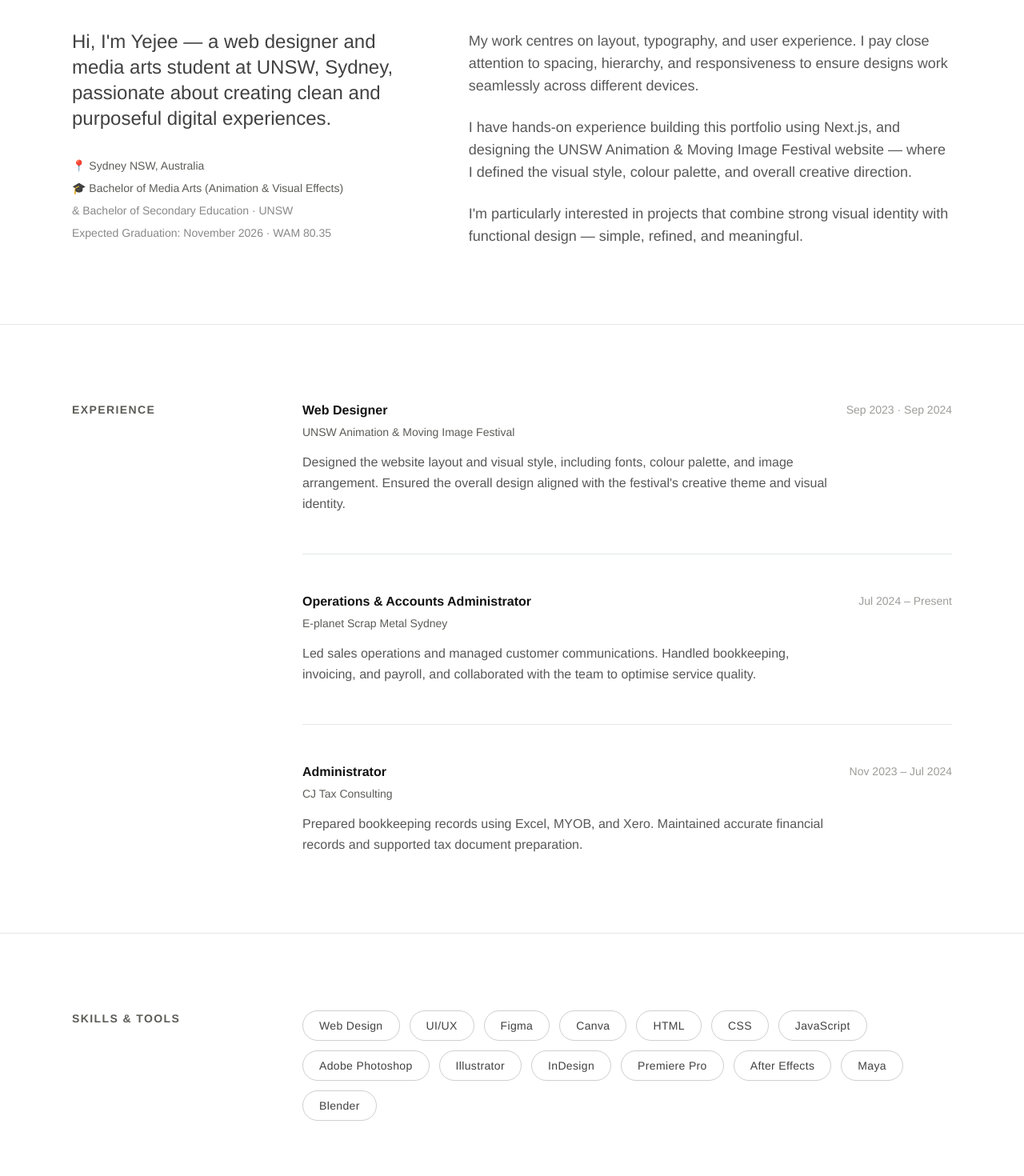
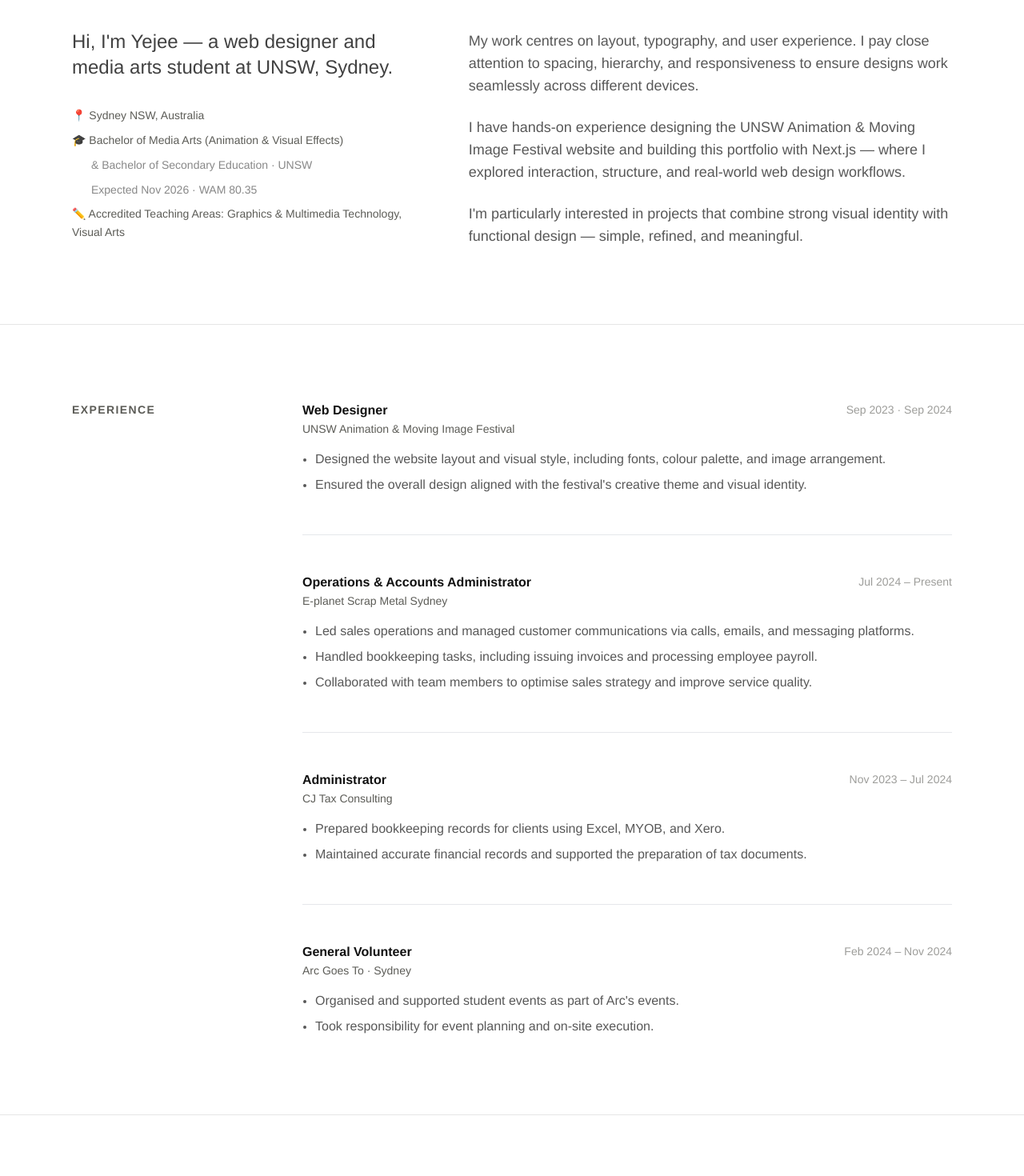
Before and after one commit to Hihihi857/portfolio, a Next.js app: page /aboutme in a window 1280 px wide. Shown: the part 360-1830 px from the top of the page at 80% size. Built offline with nearby package versions, Linux system fonts and the light colour scheme.

Commit message:
feat: About Me — full resume data (bullets, skills, education, volunteer)

```diff
--- a/app/aboutme/page.tsx
+++ b/app/aboutme/page.tsx
@@ -3,11 +3,19 @@
 import { motion } from "framer-motion";
 
 const skills = [
+  // Web & Design
   "Web Design", "UI/UX", "Figma", "Canva",
+  // Code
   "HTML", "CSS", "JavaScript",
-  "Adobe Photoshop", "Illustrator", "InDesign",
-  "Premiere Pro", "After Effects",
-  "Maya", "Blender",
+  // Adobe CC
+  "Photoshop", "Illustrator", "InDesign",
+  "Premiere Pro", "After Effects", "Lightroom",
+  // 3D & VFX
+  "Maya", "Blender", "Nuke",
+  // Office
+  "Word", "Excel", "PowerPoint",
+  // Accounting
+  "MYOB", "Xero",
 ];
 
 const experience = [
@@ -15,19 +23,38 @@ const experience = [
     role: "Web Designer",
     org: "UNSW Animation & Moving Image Festival",
     period: "Sep 2023 · Sep 2024",
-    desc: "Designed the website layout and visual style, including fonts, colour palette, and image arrangement. Ensured the overall design aligned with the festival's creative theme and visual identity.",
+    bullets: [
+      "Designed the website layout and visual style, including fonts, colour palette, and image arrangement.",
+      "Ensured the overall design aligned with the festival's creative theme and visual identity.",
+    ],
   },
   {
     role: "Operations & Accounts Administrator",
     org: "E-planet Scrap Metal Sydney",
     period: "Jul 2024 – Present",
-    desc: "Led sales operations and managed customer communications. Handled bookkeeping, invoicing, and payroll, and collaborated with the team to optimise service quality.",
+    bullets: [
+      "Led sales operations and managed customer communications via calls, emails, and messaging platforms.",
+      "Handled bookkeeping tasks, including issuing invoices and processing employee payroll.",
+      "Collaborated with team members to optimise sales strategy and improve service quality.",
+    ],
   },
   {
     role: "Administrator",
     org: "CJ Tax Consulting",
     period: "Nov 2023 – Jul 2024",
-    desc: "Prepared bookkeeping records using Excel, MYOB, and Xero. Maintained accurate financial records and supported tax document preparation.",
+    bullets: [
+      "Prepared bookkeeping records for clients using Excel, MYOB, and Xero.",
+      "Maintained accurate financial records and supported the preparation of tax documents.",
+    ],
+  },
+  {
+    role: "General Volunteer",
+    org: "Arc Goes To · Sydney",
+    period: "Feb 2024 – Nov 2024",
+    bullets: [
+      "Organised and supported student events as part of Arc's events.",
+      "Took responsibility for event planning and on-site execution.",
+    ],
   },
 ];
 
@@ -36,7 +63,7 @@ const fadeUp = {
   visible: (i: number) => ({
     opacity: 1,
     y: 0,
-    transition: { duration: 0.6, ease: [0.22, 1, 0.36, 1], delay: i * 0.1 },
+    transition: { duration: 0.6, ease: [0.22, 1, 0.36, 1], delay: i * 0.08 },
   }),
 };
 
@@ -57,7 +84,7 @@ export default function AboutMePage() {
 
           <motion.h1
             custom={1} initial="hidden" animate="visible" variants={fadeUp}
-            className="font-display text-[13vw] font-bold leading-[0.88] tracking-tight text-ink md:text-[9vw] lg:text-[7.5vw] max-w-5xl"
+            className="font-display text-[13vw] font-bold leading-[0.88] tracking-tight md:text-[9vw] lg:text-[7.5vw] max-w-5xl"
           >
             Designing for the web.
           </motion.h1>
@@ -67,22 +94,23 @@ export default function AboutMePage() {
             className="mt-16 mb-16 h-px w-full bg-ink/10"
           />
 
-          {/* Two-column */}
           <div className="grid gap-16 lg:grid-cols-[1fr_1.4fr] lg:items-start">
 
+            {/* Left */}
             <motion.div custom={3} initial="hidden" animate="visible" variants={fadeUp}>
               <p className="text-xl leading-[1.75] text-ink/80 md:text-2xl">
-                Hi, I&apos;m Yejee — a web designer and media arts student at UNSW,
-                Sydney, passionate about creating clean and purposeful digital experiences.
+                Hi, I&apos;m Yejee — a web designer and media arts student at UNSW, Sydney.
               </p>
-              <div className="mt-8 space-y-2 text-sm text-graphite">
+              <div className="mt-8 space-y-2 text-sm leading-relaxed text-graphite">
                 <p>📍 Sydney NSW, Australia</p>
                 <p>🎓 Bachelor of Media Arts (Animation &amp; Visual Effects)</p>
-                <p className="text-ink/50">&amp; Bachelor of Secondary Education · UNSW</p>
-                <p className="text-ink/50">Expected Graduation: November 2026 · WAM 80.35</p>
+                <p className="pl-6 text-ink/50">&amp; Bachelor of Secondary Education · UNSW</p>
+                <p className="pl-6 text-ink/50">Expected Nov 2026 · WAM 80.35</p>
+                <p>✏️ Accredited Teaching Areas: Graphics &amp; Multimedia Technology, Visual Arts</p>
               </div>
             </motion.div>
 
+            {/* Right */}
             <motion.div
               custom={4} initial="hidden" animate="visible" variants={fadeUp}
               className="space-y-6 text-base leading-[1.85] text-ink/70 md:text-lg"
@@ -93,9 +121,9 @@ export default function AboutMePage() {
                 to ensure designs work seamlessly across different devices.
               </p>
               <p>
-                I have hands-on experience building this portfolio using Next.js, and
-                designing the UNSW Animation &amp; Moving Image Festival website — where
-                I defined the visual style, colour palette, and overall creative direction.
+                I have hands-on experience designing the UNSW Animation &amp; Moving Image
+                Festival website and building this portfolio with Next.js — where I
+                explored interaction, structure, and real-world web design workflows.
               </p>
               <p>
                 I&apos;m particularly interested in projects that combine strong visual
@@ -121,16 +149,22 @@ export default function AboutMePage() {
             <div className="space-y-12">
               {experience.map((item, i) => (
                 <motion.div
-                  key={item.role}
+                  key={item.role + item.org}
                   custom={6 + i} initial="hidden" animate="visible" variants={fadeUp}
-                  className="grid gap-4 sm:grid-cols-[1fr_auto] sm:items-start border-b border-ink/8 pb-12 last:border-0 last:pb-0"
+                  className="pb-12 border-b border-ink/8 last:border-0 last:pb-0"
                 >
-                  <div>
-                    <p className="mb-1 text-base font-bold text-ink">{item.role}</p>
-                    <p className="mb-4 text-sm text-graphite">{item.org}</p>
-                    <p className="text-base leading-relaxed text-ink/70">{item.desc}</p>
+                  <div className="flex flex-col sm:flex-row sm:items-start sm:justify-between gap-1 mb-4">
+                    <div>
+                      <p className="text-base font-bold text-ink">{item.role}</p>
+                      <p className="text-sm text-graphite">{item.org}</p>
+                    </div>
+                    <p className="shrink-0 text-sm text-graphite/60">{item.period}</p>
                   </div>
-                  <p className="shrink-0 text-sm text-graphite/60">{item.period}</p>
+                  <ul className="space-y-1.5 pl-4 list-disc text-base leading-relaxed text-ink/70">
+                    {item.bullets.map((b) => (
+                      <li key={b}>{b}</li>
+                    ))}
+                  </ul>
                 </motion.div>
               ))}
             </div>
@@ -144,14 +178,14 @@ export default function AboutMePage() {
           <div className="grid gap-12 lg:grid-cols-[240px_1fr] lg:items-start">
 
             <motion.p
-              custom={9} initial="hidden" animate="visible" variants={fadeUp}
+              custom={11} initial="hidden" animate="visible" variants={fadeUp}
               className="text-sm font-bold uppercase tracking-[0.1em] text-graphite"
             >
               Skills &amp; Tools
             </motion.p>
 
             <motion.div
-              custom={10} initial="hidden" animate="visible" variants={fadeUp}
+              custom={12} initial="hidden" animate="visible" variants={fadeUp}
               className="flex flex-wrap gap-3"
             >
               {skills.map((skill) => (
@@ -171,13 +205,13 @@ export default function AboutMePage() {
       <section className="px-5 py-24 md:px-8 border-t border-ink/10 bg-ink text-white">
         <div className="mx-auto max-w-[1100px]">
           <motion.p
-            custom={11} initial="hidden" animate="visible" variants={fadeUp}
+            custom={13} initial="hidden" animate="visible" variants={fadeUp}
             className="mb-6 text-sm font-bold uppercase tracking-[0.1em] text-white/50"
           >
             My Approach
           </motion.p>
           <motion.p
-            custom={12} initial="hidden" animate="visible" variants={fadeUp}
+            custom={14} initial="hidden" animate="visible" variants={fadeUp}
             className="max-w-3xl text-3xl leading-[1.5] tracking-[-0.02em] text-white/90 md:text-4xl"
           >
             I believe great design is invisible — it guides without interrupting,
@@ -190,13 +224,13 @@ export default function AboutMePage() {
       <section className="px-5 py-24 md:px-8 border-t border-ink/10">
         <div className="mx-auto max-w-[1100px] flex flex-col sm:flex-row sm:items-center sm:justify-between gap-8">
           <motion.p
-            custom={13} initial="hidden" animate="visible" variants={fadeUp}
+            custom={15} initial="hidden" animate="visible" variants={fadeUp}
             className="font-display text-3xl font-bold tracking-tight md:text-4xl"
           >
             Let&apos;s work together.
           </motion.p>
           <motion.a
-            custom={14} initial="hidden" animate="visible" variants={fadeUp}
+            custom={16} initial="hidden" animate="visible" variants={fadeUp}
             href="mailto:yediyedi1118@gmail.com"
             className="inline-block rounded-full bg-ink px-10 py-4 text-sm font-bold uppercase tracking-widest text-white transition-opacity hover:opacity-75"
           >
```
